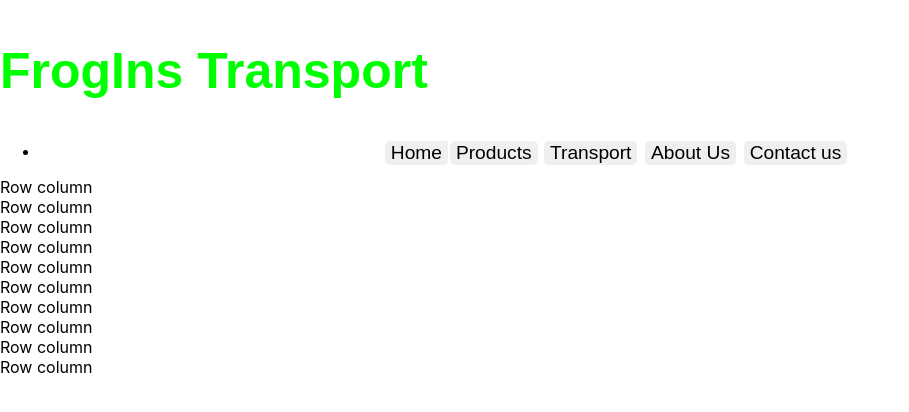
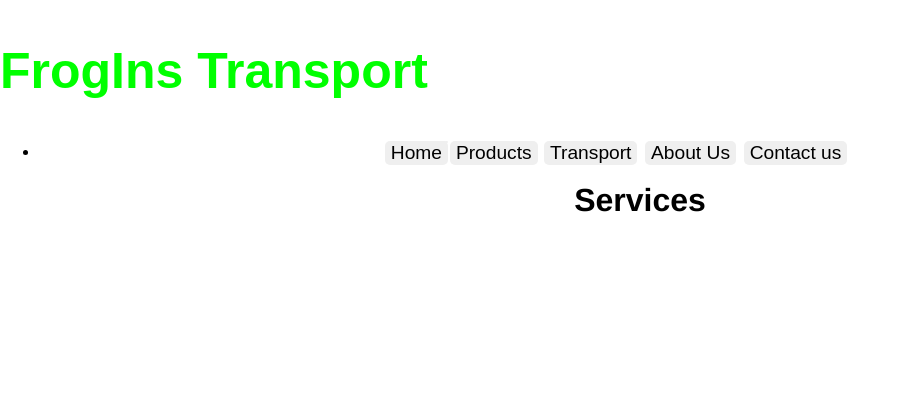
Before and after one commit to wiekusviljoen/myreactapp22, a React (Create React App) app: page /products in a window 1280 px wide. Shown: the top 412 px of the page, without its empty margins (0-909 px from the left). Built offline with nearby package versions, Linux system fonts and the light colour scheme; the HTML template or start-up script is replaced by a standard one.

Commit message:
commit on master

```diff
--- a/src/components/Products.js
+++ b/src/components/Products.js
@@ -1,39 +1,16 @@
+import Hero from "./Hero";
 const Products = () => {
   return (
-    <div class="container">
-      <div class="row row-cols-2 row-cols-lg-5 g-2 g-lg-3">
-        <div class="col">
-          <div class="p-3 border bg-light">Row column</div>
-        </div>
-        <div class="col">
-          <div class="p-3 border bg-light">Row column</div>
-        </div>
-        <div class="col">
-          <div class="p-3 border bg-light">Row column</div>
-        </div>
-        <div class="col">
-          <div class="p-3 border bg-light">Row column</div>
-        </div>
-        <div class="col">
-          <div class="p-3 border bg-light">Row column</div>
-        </div>
-        <div class="col">
-          <div class="p-3 border bg-light">Row column</div>
-        </div>
-        <div class="col">
-          <div class="p-3 border bg-light">Row column</div>
-        </div>
-        <div class="col">
-          <div class="p-3 border bg-light">Row column</div>
-        </div>
-        <div class="col">
-          <div class="p-3 border bg-light">Row column</div>
-        </div>
-        <div class="col">
-          <div class="p-3 border bg-light">Row column</div>
+    <>
+      <Hero text="Services" />
+      <div className="container">
+        <div className="row">
+          <div className="col-lg-8 offset-lg-2 my-5">
+            <p className="Lead"></p>
+          </div>
         </div>
       </div>
-    </div>
+    </>
   );
 };
 export default Products;
```
